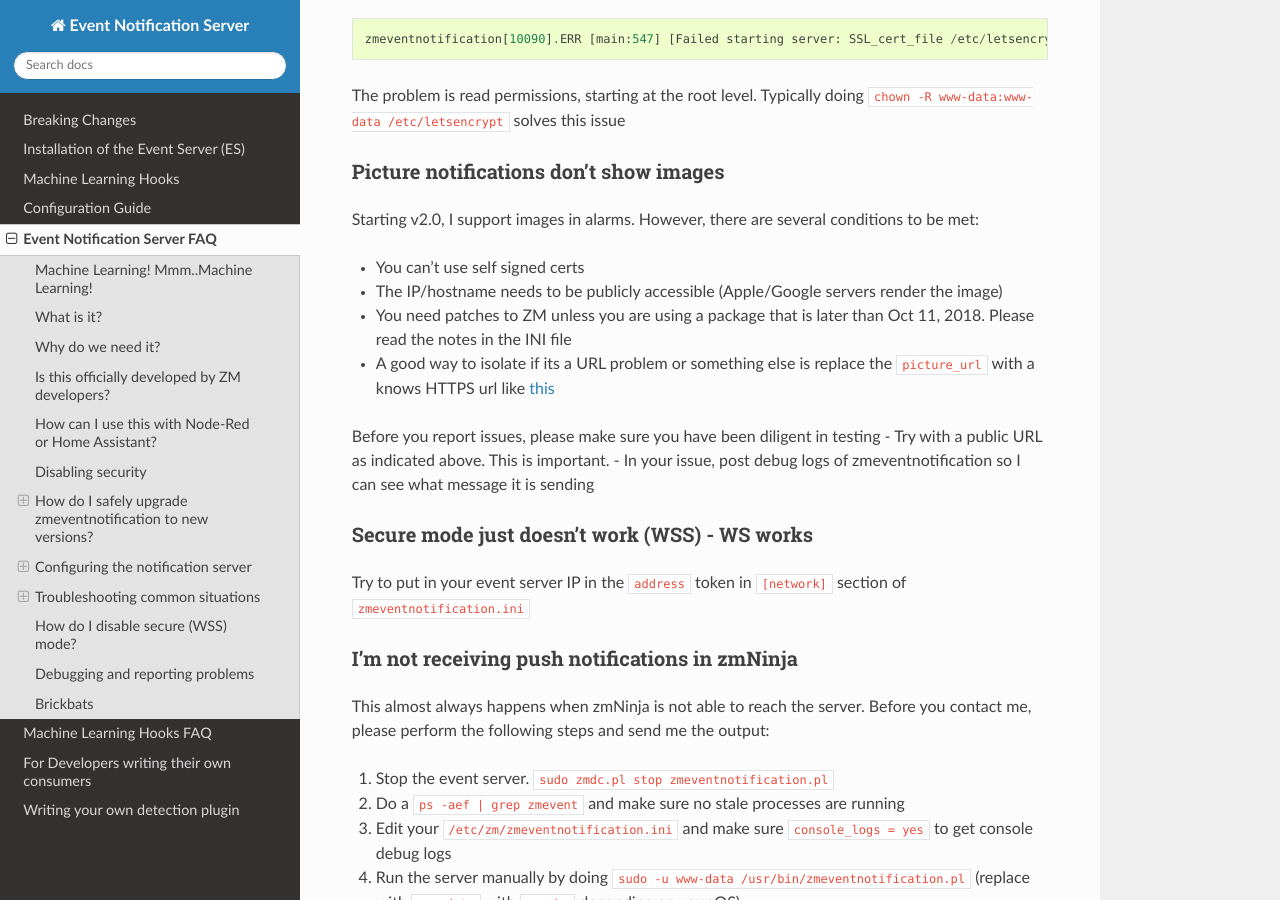
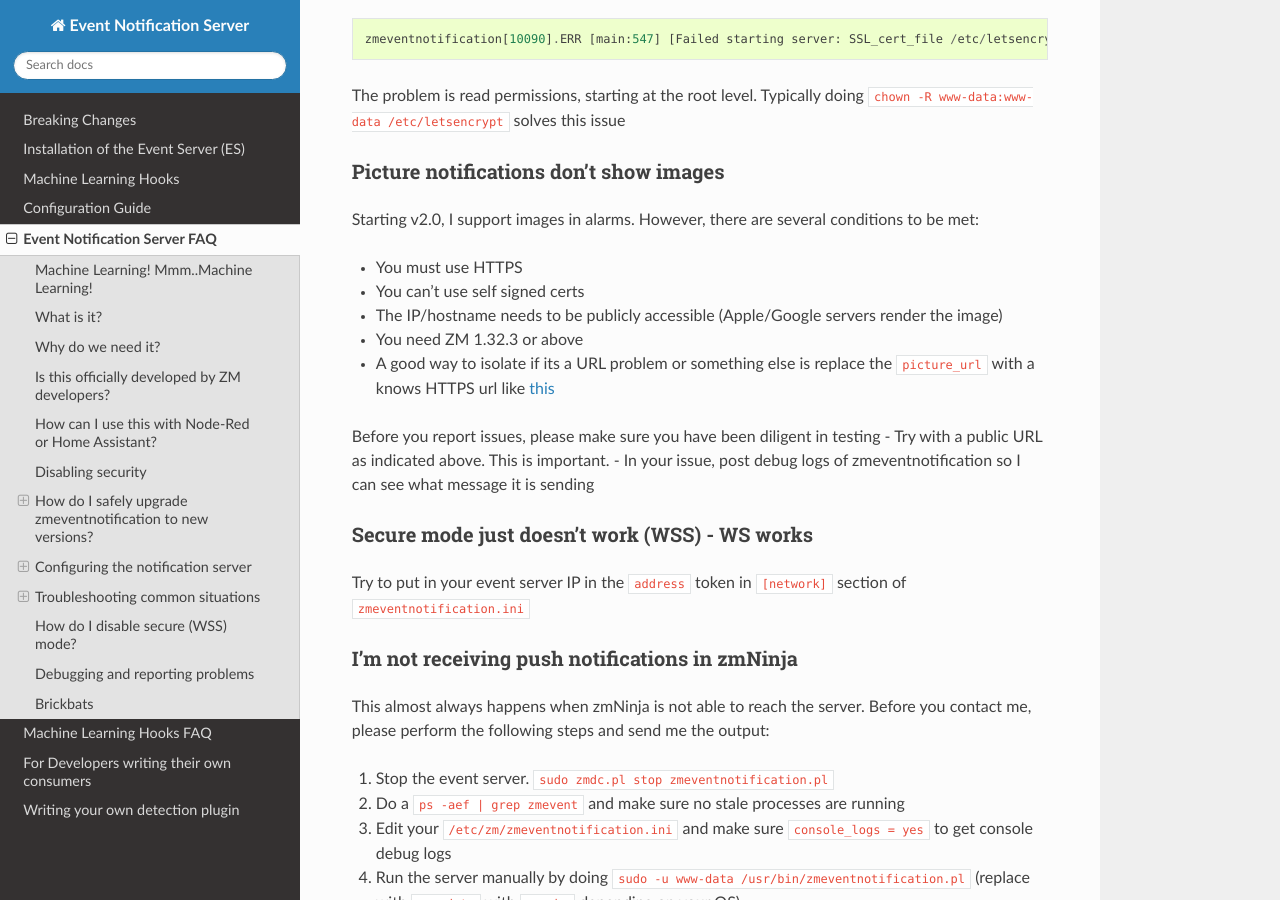
Before and after one commit to ZoneMinder/zmeventnotification, a Sphinx documentation site: the page built from docs/guides/es_faq.rst, in a window 1280 px wide and 900 px high, scrolled down 5950 px. Built offline with Sphinx 7.4.7 and the Read the Docs theme 2.0.0, drawn with Linux system fonts in a browser that asks for light colours.

Commit message:
doc clarifications

```diff
--- a/docs/guides/es_faq.rst
+++ b/docs/guides/es_faq.rst
@@ -301,9 +301,10 @@ Picture notifications don't show images
 Starting v2.0, I support images in alarms. However, there are several
 conditions to be met:
 
+- You must use HTTPS
 - You can't use self signed certs
 - The IP/hostname needs to be publicly accessible (Apple/Google servers render the image)
-- You need patches to ZM unless you are using a package that is later than Oct 11, 2018. Please read the notes in the INI file
+- You need ZM 1.32.3 or above
 - A good way to isolate if its a URL problem or something else is replace the ``picture_url`` with a knows HTTPS url like `this <https://upload.wikimedia.org/wikipedia/commons/5/5f/Chinese_new_year_dragon_2014.jpg>`__
 
 Before you report issues, please make sure you have been diligent in
```
